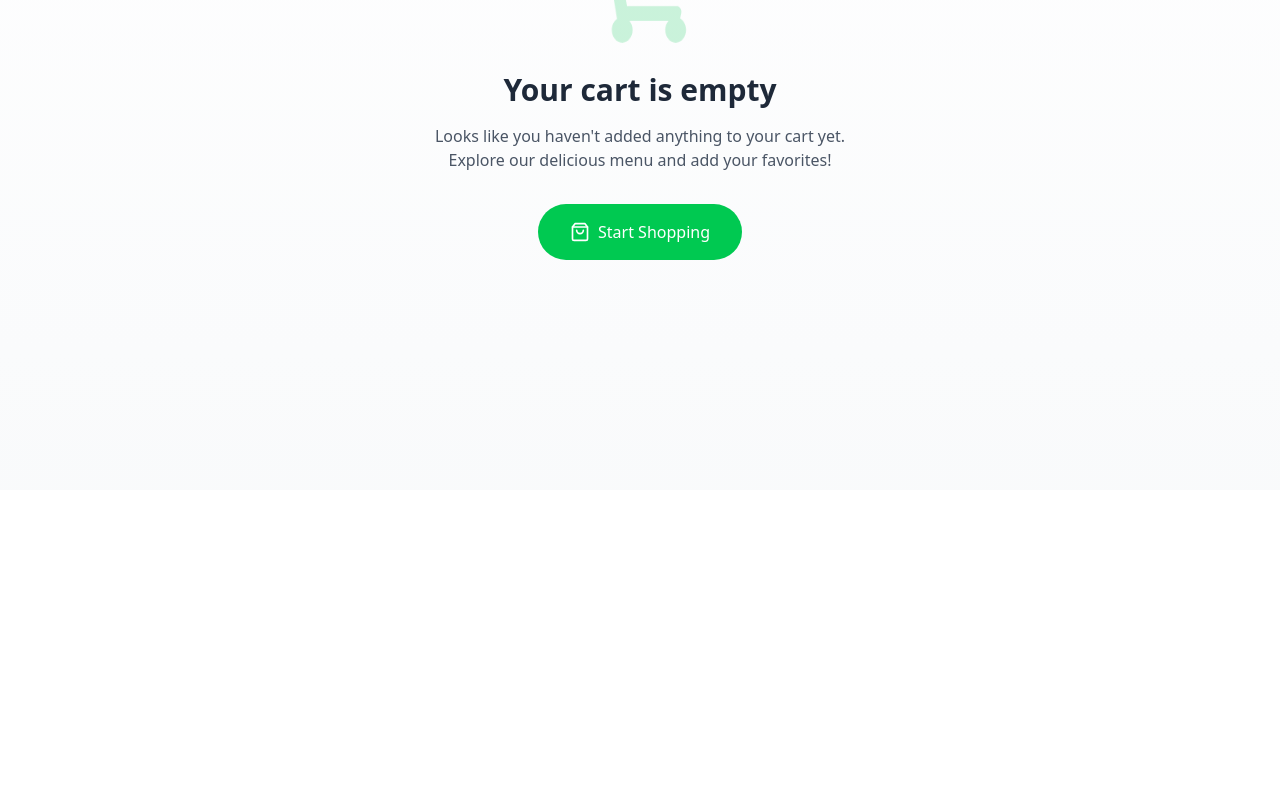
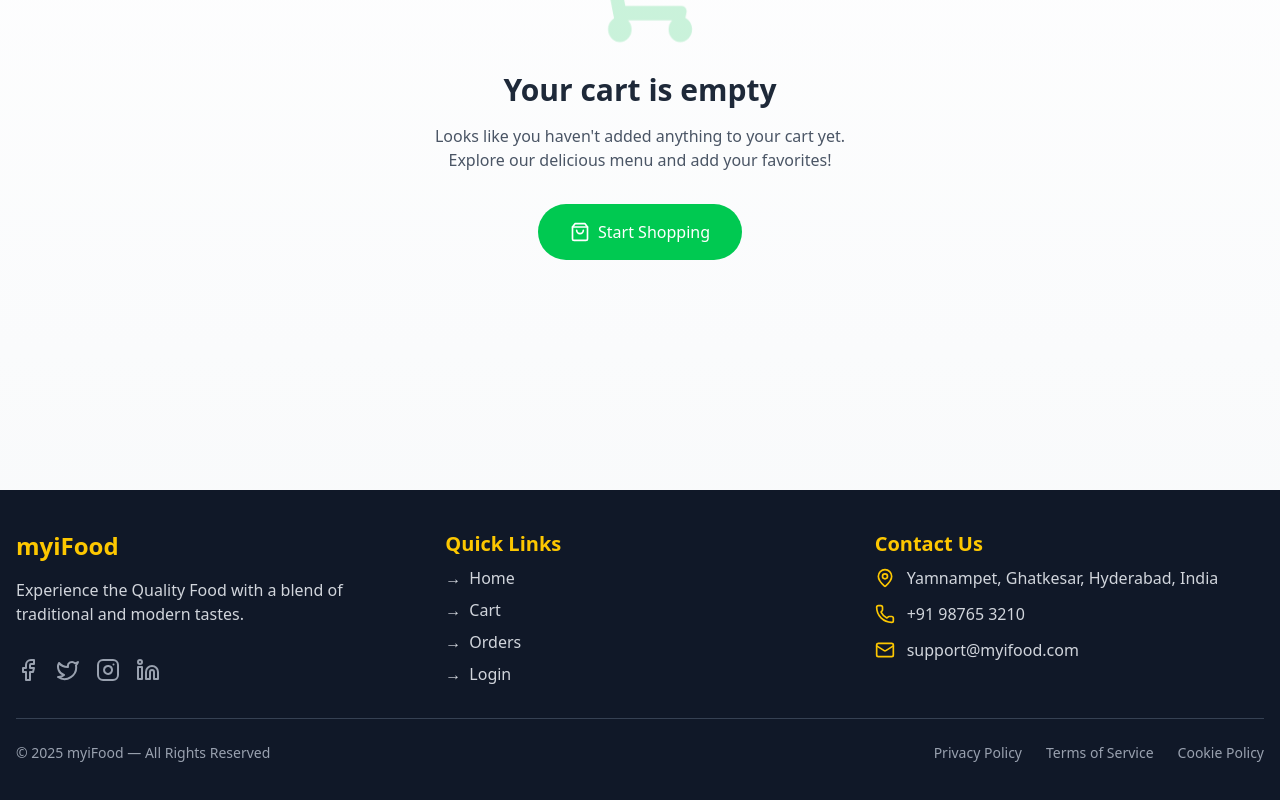
Before and after one commit to adithya-naik/myiFood, a React (Vite) app in the folder frontend/: page /cart in a window 1280 px wide. Shown: the part 374-1174 px from the top of the page. Before the commit the page ends 864 px from the top, so only its background shows below. Built offline with nearby package versions, Linux system fonts and the light colour scheme.

Commit message:
update footer

```diff
--- a/frontend/src/components/Cart.jsx
+++ b/frontend/src/components/Cart.jsx
@@ -5,6 +5,7 @@ import { FaRupeeSign } from 'react-icons/fa';
 import { Link, useNavigate } from 'react-router-dom';
 import Navbar from './Navbar';
 import { motion } from 'framer-motion';
+import Footer from './Footer';
 
 import { FaShoppingCart } from "react-icons/fa";
 import { toast } from 'react-hot-toast';
@@ -110,6 +111,7 @@ const Cart = () => {
             </Link>
           </div>
         </motion.div>
+        <Footer></Footer>
       </>
     );
   }
@@ -250,6 +252,8 @@ const Cart = () => {
           </motion.div>
         </div>
       </div>
+
+      <Footer/>
     </>
   );
 };
--- a/frontend/src/components/Footer.jsx
+++ b/frontend/src/components/Footer.jsx
@@ -1,51 +1,88 @@
 import React from "react";
 import { Link } from "react-router-dom";
-import { Facebook, Twitter, Instagram, Linkedin } from "lucide-react";
-import { FaPhone, FaEnvelope, FaMapMarkerAlt } from "react-icons/fa";
+import { Facebook, Twitter, Instagram, Linkedin, Phone, Mail, MapPin } from "lucide-react";
 
 const Footer = () => {
   return (
-    <footer className="bg-gray-900 text-gray-400 body-font">
-      <div className="container px-6 py-12 mx-auto flex flex-wrap md:justify-between lg:justify-start">
-        <div className="w-full md:w-1/3 lg:w-1/4 text-center md:text-left mb-6 md:mb-0">
-          <h2 className="text-white text-2xl font-bold">myiFood</h2>
-          <p className="mt-3 text-sm text-gray-500">
-            Experience the Quality Food with a blend of traditional and modern tastes.
-          </p>
+    <footer className="bg-gray-900 text-white py-10">
+      <div className="container mx-auto px-4">
+        {/* Main Footer Content */}
+        <div className="grid grid-cols-1 md:grid-cols-3 gap-10 mb-8">
+          {/* Brand Section */}
+          <div className="flex flex-col space-y-4">
+            <h2 className="text-2xl font-bold text-yellow-400">myiFood</h2>
+            <p className="text-gray-300 max-w-md">
+              Experience the Quality Food with a blend of traditional and modern tastes.
+            </p>
+            <div className="flex space-x-4 mt-4">
+              <a href="#" className="text-gray-400 hover:text-white transition-colors cursor-pointer">
+                <Facebook className="w-6 h-6" />
+              </a>
+              <a href="#" className="text-gray-400 hover:text-white transition-colors cursor-pointer">
+                <Twitter className="w-6 h-6" />
+              </a>
+              <a href="#" className="text-gray-400 hover:text-white transition-colors cursor-pointer">
+                <Instagram className="w-6 h-6" />
+              </a>
+              <a href="#" className="text-gray-400 hover:text-white transition-colors cursor-pointer">
+                <Linkedin className="w-6 h-6" />
+              </a>
+            </div>
+          </div>
+
+          {/* Quick Links Section */}
+          <div className="flex flex-col space-y-4">
+            <h2 className="text-xl font-bold mb-2 text-yellow-400">Quick Links</h2>
+            <ul className="space-y-2">
+              {["Home", "Cart", "Orders", "Login"].map((item) => (
+                <li key={item}>
+                  <Link
+                    to={`/${item.toLowerCase().replace(' ', '-')}`}
+                    className="text-gray-300 hover:text-yellow-400 transition-colors cursor-pointer flex items-center"
+                  >
+                    <span className="mr-2">→</span> {item}
+                  </Link>
+                </li>
+              ))}
+            </ul>
+          </div>
+
+          {/* Contact Section */}
+          <div className="flex flex-col space-y-4">
+            <h2 className="text-xl font-bold mb-2 text-yellow-400">Contact Us</h2>
+            <div className="space-y-3">
+              <div className="flex items-center text-gray-300 hover:text-white transition-colors cursor-pointer">
+                <MapPin className="w-5 h-5 mr-3 text-yellow-400" />
+                <p>Yamnampet, Ghatkesar, Hyderabad, India</p>
+              </div>
+              <div className="flex items-center text-gray-300 hover:text-white transition-colors cursor-pointer">
+                <Phone className="w-5 h-5 mr-3 text-yellow-400" />
+                <p>+91 98765 3210</p>
+              </div>
+              <div className="flex items-center text-gray-300 hover:text-white transition-colors cursor-pointer">
+                <Mail className="w-5 h-5 mr-3 text-yellow-400" />
+                <p>support@myifood.com</p>
+              </div>
+            </div>
+          </div>
         </div>
-        <div className="w-full md:w-1/3 lg:w-1/4 mb-6 md:mb-0">
-          <h2 className="title-font font-medium text-white tracking-widest text-lg mb-4">Quick Links</h2>
-          <nav className="list-none">
-            <li><Link to="/" className="text-gray-400 hover:text-white block mb-2">Home</Link></li>
-            <li><Link to="/cart" className="text-gray-400 hover:text-white block mb-2">Cart</Link></li>
-            <li><Link to="/orders" className="text-gray-400 hover:text-white block mb-2">My Orders</Link></li>
-            <li><Link to="/login" className="text-gray-400 hover:text-white block">Login</Link></li>
-          </nav>
-        </div>
-        <div className="w-full md:w-1/3 lg:w-1/4">
-          <h2 className="title-font font-medium text-white tracking-widest text-lg mb-4">Contact Us</h2>
-          <p className="text-gray-500 text-sm flex items-center mb-2">
-            <FaMapMarkerAlt className="mr-2 text-lg" /> 123, Gourmet Street, New Delhi, India
-          </p>
-          <p className="text-gray-500 text-sm flex items-center mb-2">
-            <FaPhone className="mr-2 text-lg" /> +91 98765 43210
-          </p>
-          <p className="text-gray-500 text-sm flex items-center">
-            <FaEnvelope className="mr-2 text-lg" /> support@myifood.com
-          </p>
-        </div>
-      </div>
-      <div className="bg-gray-800 mt-6">
-        <div className="container mx-auto py-4 px-6 flex flex-wrap flex-col sm:flex-row justify-between items-center">
-          <p className="text-gray-500 text-sm text-center sm:text-left">
+
+        {/* Bottom Bar */}
+        <div className="border-t border-gray-700 pt-6 flex flex-col md:flex-row justify-between items-center">
+          <p className="text-gray-400 text-sm mb-4 md:mb-0">
             © 2025 myiFood — All Rights Reserved
           </p>
-          <span className="inline-flex mt-2 sm:mt-0">
-            <a className="ml-3 text-gray-400 hover:text-white"><Facebook className="w-6 h-6" /></a>
-            <a className="ml-3 text-gray-400 hover:text-white"><Twitter className="w-6 h-6" /></a>
-            <a className="ml-3 text-gray-400 hover:text-white"><Instagram className="w-6 h-6" /></a>
-            <a className="ml-3 text-gray-400 hover:text-white"><Linkedin className="w-6 h-6" /></a>
-          </span>
+          <div className="flex space-x-6">
+            <a href="#" className="text-gray-400 hover:text-yellow-400 text-sm transition-colors cursor-pointer">
+              Privacy Policy
+            </a>
+            <a href="#" className="text-gray-400 hover:text-yellow-400 text-sm transition-colors cursor-pointer">
+              Terms of Service
+            </a>
+            <a href="#" className="text-gray-400 hover:text-yellow-400 text-sm transition-colors cursor-pointer">
+              Cookie Policy
+            </a>
+          </div>
         </div>
       </div>
     </footer>
--- a/frontend/src/components/Notifications.jsx
+++ b/frontend/src/components/Notifications.jsx
@@ -338,7 +338,7 @@ const NotificationsPage = () => {
 
         {/* Footer CTA */}
         {notifications.length > 0 && (
-          <div className="mt-6 sticky bottom-4">
+          <div className="mt-6  bottom-4">
             <button className="w-full bg-red-500 hover:bg-red-600 text-white font-medium py-3 px-4 rounded-lg shadow-lg transition-colors duration-200 flex items-center justify-center">
               <Bell className="h-5 w-5 mr-2" />
               Turn On Notification Alerts
```
